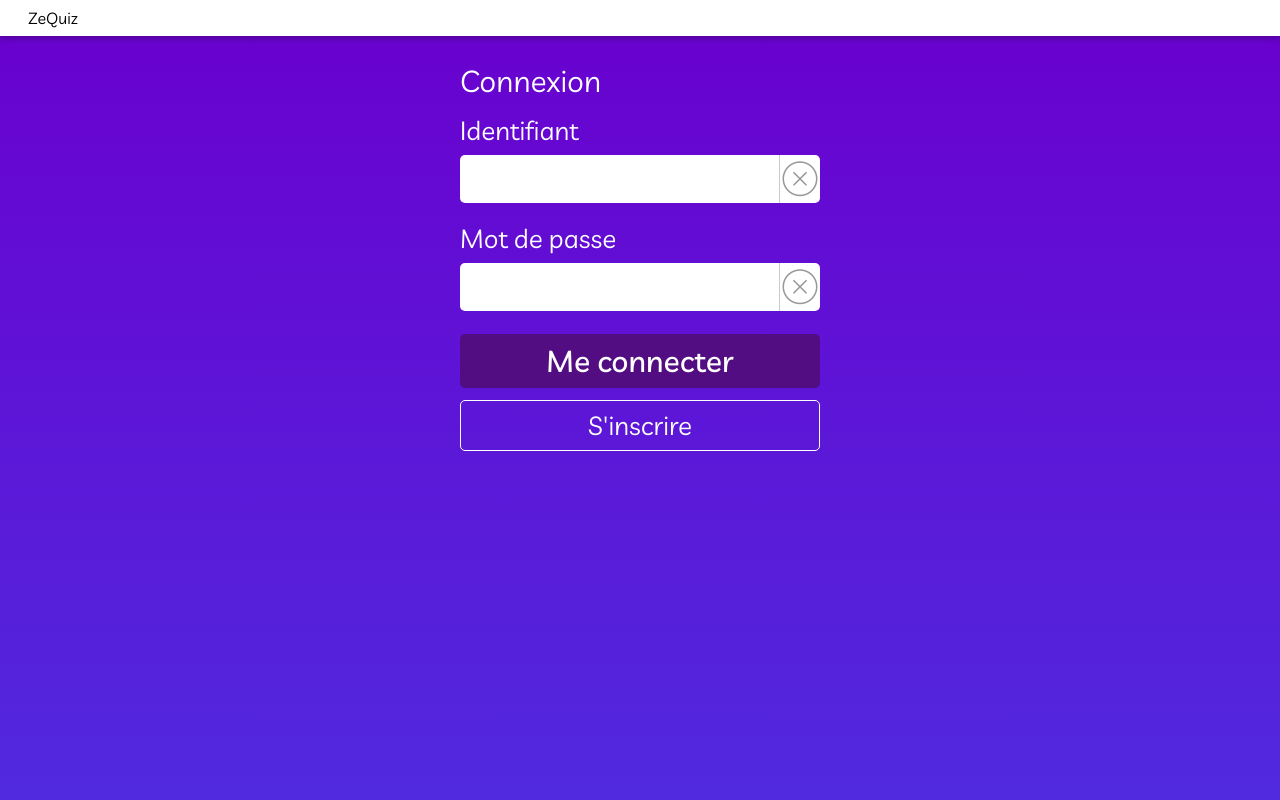
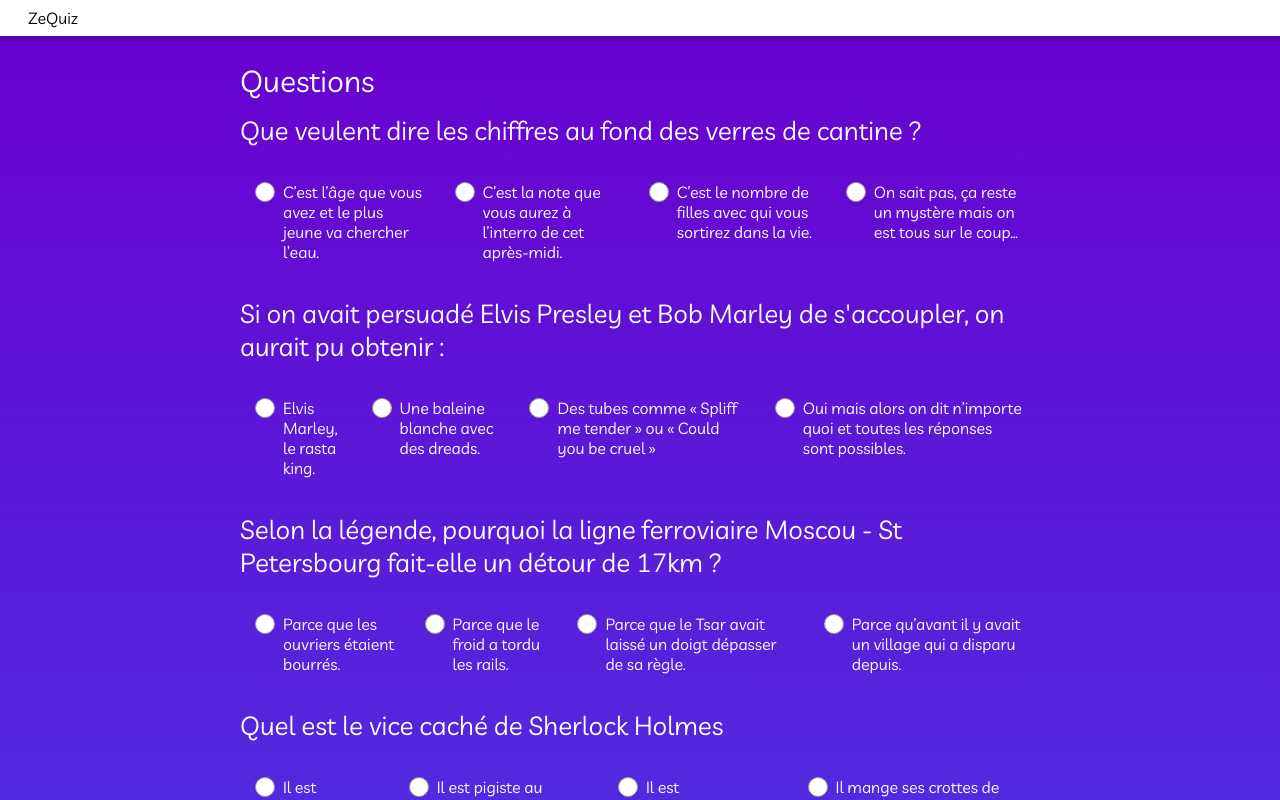
Before and after one commit to adrienvaucard/final-project-architecture, an Angular app in the folder app/: page /game in a window 1280 px wide. Built offline with nearby package versions, Linux system fonts and the light colour scheme.

Commit message:
feat(front): add game pages with dynamic questions and answers

```diff
--- a/app/src/app/app-routing.module.ts
+++ b/app/src/app/app-routing.module.ts
@@ -1,6 +1,7 @@
 import { NgModule } from '@angular/core';
 import { RouterModule, Routes } from '@angular/router';
 import { AuthentificationComponent } from './components/authentification/authentification.component';
+import { GameComponent } from './components/game/game.component';
 import { HomeComponent } from './components/home/home.component';
 
 const routes: Routes = [
@@ -13,6 +14,10 @@ const routes: Routes = [
     component: HomeComponent,
   },
   {
+    path: 'game',
+    component: GameComponent,
+  },
+  {
     path: '**',
     component: AuthentificationComponent,
   },
--- a/app/src/app/app.module.ts
+++ b/app/src/app/app.module.ts
@@ -11,6 +11,7 @@ import { DefaultLayoutComponent } from './layouts/default-layout/default-layout.
 import { LoadingComponent } from './components/loading/loading.component';
 import { PopupComponent } from './components/popup/popup.component';
 import { HomeComponent } from './components/home/home.component';
+import { GameComponent } from './components/game/game.component';
 
 @NgModule({
   declarations: [
@@ -21,6 +22,7 @@ import { HomeComponent } from './components/home/home.component';
     RegisterComponent,
     DefaultLayoutComponent,
     HomeComponent,
+    GameComponent,
   ],
   imports: [
     BrowserModule,
--- /dev/null
+++ b/app/src/app/components/game/game.component.html
@@ -0,0 +1,27 @@
+<app-default-layout>
+    <div class="sub-content">
+        <div class="subtitle">Questions</div>
+
+        <div *ngFor="let question of questionList">
+        <div>
+            <div class="title">{{question.question}}</div>
+            <form action="{{question.id}}" class="radio-container">
+                <div *ngFor="let answer of question.proposals">
+                <div class="sub-radio">
+                  <input type="radio" name="radio-group" id="{{question.id}}-{{answer.id}}" [(ngModel)]="question.chosenAnswer" [value]="answer.id">
+                  <label class="option" for="{{question.id}}-{{answer.id}}">{{answer.text}}</label>
+                </div>
+            </div>
+            </form>
+        </div>
+        </div>
+
+        <div class="button"
+            (click)="validate()">
+            <span>Valider mes réponses</span>
+        </div>
+    </div>
+
+</app-default-layout>
+
+<popup-loading *ngIf="loading"></popup-loading>
--- /dev/null
+++ b/app/src/app/components/game/game.component.scss
@@ -0,0 +1,3 @@
+.sub-radio {
+  margin: 15px;
+}
--- /dev/null
+++ b/app/src/app/components/game/game.component.ts
@@ -0,0 +1,209 @@
+import { Component, OnInit } from '@angular/core';
+
+@Component({
+  selector: 'app-game',
+  templateUrl: './game.component.html',
+  styleUrls: ['./game.component.scss']
+})
+export class GameComponent implements OnInit {
+
+  public loading = false;
+  public questionList = [{
+    "id": 1,
+    "theme": "Burger Quiz",
+    "question": "Que veulent dire les chiffres au fond des verres de cantine ?",
+    "proposals" : [
+      {
+        "id": 1,
+        "text": "C’est l’âge que vous avez et le plus jeune va chercher l’eau."
+      },
+      {
+        "id": 2,
+        "text": "C’est la note que vous aurez à l’interro de cet après-midi."
+      },
+      {
+        "id": 3,
+        "text": "C’est le nombre de filles avec qui vous sortirez dans la vie."
+      },
+      {
+        "id":4,
+        "text": "On sait pas, ça reste un mystère mais on est tous sur le coup…"
+      }
+    ],
+    "answer": 4,
+    "chosenAnswer": 0
+  },
+  {
+    "id": 2,
+    "theme": "Burger Quiz",
+    "question": "Si on avait persuadé Elvis Presley et Bob Marley de s'accoupler, on aurait pu obtenir :",
+    "proposals" : [
+      {
+        "id": 1,
+        "text": "Elvis Marley, le rasta king."
+      },
+      {
+        "id": 2,
+        "text": "Une baleine blanche avec des dreads."
+      },
+      {
+        "id": 3,
+        "text": "Des tubes comme « Spliff me tender » ou « Could you be cruel »"
+      },
+      {
+        "id": 4,
+        "text": "Oui mais alors on dit n’importe quoi et toutes les réponses sont possibles."
+      }
+    ],
+    "answer": 4,
+    "chosenAnswer": 0
+  },
+  {
+    "id": 3,
+    "theme": "Burger Quiz",
+    "question": "Selon la légende, pourquoi la ligne ferroviaire Moscou - St Petersbourg fait-elle un détour de 17km ?",
+    "proposals" : [
+      {
+        "id": 1,
+        "text": "Parce que les ouvriers étaient bourrés."
+      },
+      {
+        "id": 2,
+        "text": "Parce que le froid a tordu les rails."
+      },
+      {
+        "id": 3,
+        "text": "Parce que le Tsar avait laissé un doigt dépasser de sa règle."
+      },
+      {
+        "id": 4,
+        "text": "Parce qu’avant il y avait un village qui a disparu depuis."
+      }
+    ],
+    "answer": 3,
+    "chosenAnswer": 0
+  },
+  {
+    "id": 4,
+    "theme": "Burger Quiz",
+    "question": "Quel est le vice caché de Sherlock Holmes",
+    "proposals" : [
+      {
+        "id": 1,
+        "text": "Il est zoophile."
+      },
+      {
+        "id": 2,
+        "text": "Il est pigiste au Figaro."
+      },
+      {
+        "id": 3,
+        "text": "Il est cocaïnomane."
+      },
+      {
+        "id": 4,
+        "text": "Il mange ses crottes de nez."
+      }
+    ],
+    "answer": 3,
+    "chosenAnswer": 0
+  },
+  {
+    "id": 5,
+    "theme": "Burger Quiz",
+    "question": "Quand la série \"Derrick\" s'est arrêtée, son scénariste avait :",
+    "proposals" : [
+      {
+        "id": 1,
+        "text": "74 ans."
+      },
+      {
+        "id": 2,
+        "text": "84 ans."
+      },
+      {
+        "id": 3,
+        "text": "94 ans."
+      },
+      {
+        "id": 4,
+        "text": "Honte."
+      }
+    ],
+    "answer": 2,
+    "chosenAnswer": 0
+  },
+  {
+    "id": 6,
+    "theme": "Burger Quiz",
+    "question": "Quel sport pratique-t-on si on a un autocollant en forme de poing sur sa voiture ?",
+    "proposals" : [
+      {
+        "id": 1,
+        "text": "Le fist-fucking."
+      },
+      {
+        "id": 2,
+        "text": "La boxe anglaise."
+      },
+      {
+        "id": 3,
+        "text": "Le karaté."
+      },
+      {
+        "id": 4,
+        "text": "La boxe en voiture."
+      }
+    ],
+    "answer": 3,
+    "chosenAnswer": 0
+  },
+  {
+    "id": 7,
+    "theme": "Burger Quiz",
+    "question": "Quel est le cri de l'aigle Milan ?",
+    "proposals" : [
+      {
+        "id": 1,
+        "text": "Il huit."
+      },
+      {
+        "id": 2,
+        "text": "Il neuf."
+      },
+      {
+        "id": 3,
+        "text": "Il dix."
+      },
+      {
+        "id": 4,
+        "text": "Il deux-cent-cinquante."
+      }
+    ],
+    "answer": 1,
+    "chosenAnswer": 0
+  }]
+
+  constructor() { }
+
+  ngOnInit(): void {
+    this.getQuestions()
+  }
+
+  public getQuestions() {
+    // récupérer le tableau de questions et ajouter un champ "chosenAnswer" pour chaque question
+  }
+
+  public validate() {
+    let goodAnswers: number = 0;
+    this.questionList.forEach(question => {
+      console.log('choix question ' + question.id + ' réponse ' + question.chosenAnswer)
+      if (question.answer === question.chosenAnswer) goodAnswers++;
+    })
+
+    // envoi du résultat au serveur
+    this.loading = true
+
+  }
+
+}
--- a/app/src/app/components/home/home.component.ts
+++ b/app/src/app/components/home/home.component.ts
@@ -1,4 +1,5 @@
 import { Component, OnInit } from '@angular/core';
+import { Router } from '@angular/router';
 
 @Component({
   selector: 'app-home',
@@ -15,7 +16,7 @@ export class HomeComponent implements OnInit {
   public goodAnswers: string = '0';
   public averageScore: string = '0';
 
-  constructor() { }
+  constructor(private router: Router) { }
 
 
 
@@ -24,9 +25,14 @@ export class HomeComponent implements OnInit {
   }
 
   public play() {
-    console.log(this.questionsNumber, this.theme)
     this.loading = true;
-    // launch game with questionsNumber and theme
+    try {
+      this.router.navigate(['game']);
+      // launch game with questionsNumber and theme
+
+    } catch (error) {
+
+    }
   }
 
   public getProfile() {
--- a/app/src/styles.scss
+++ b/app/src/styles.scss
@@ -243,7 +243,7 @@ input {
 }
 
 .sub-content {
-  width: 360px;
+  width: 800px;
   padding: 8px;
   display: flex;
   flex-direction: column;
```
